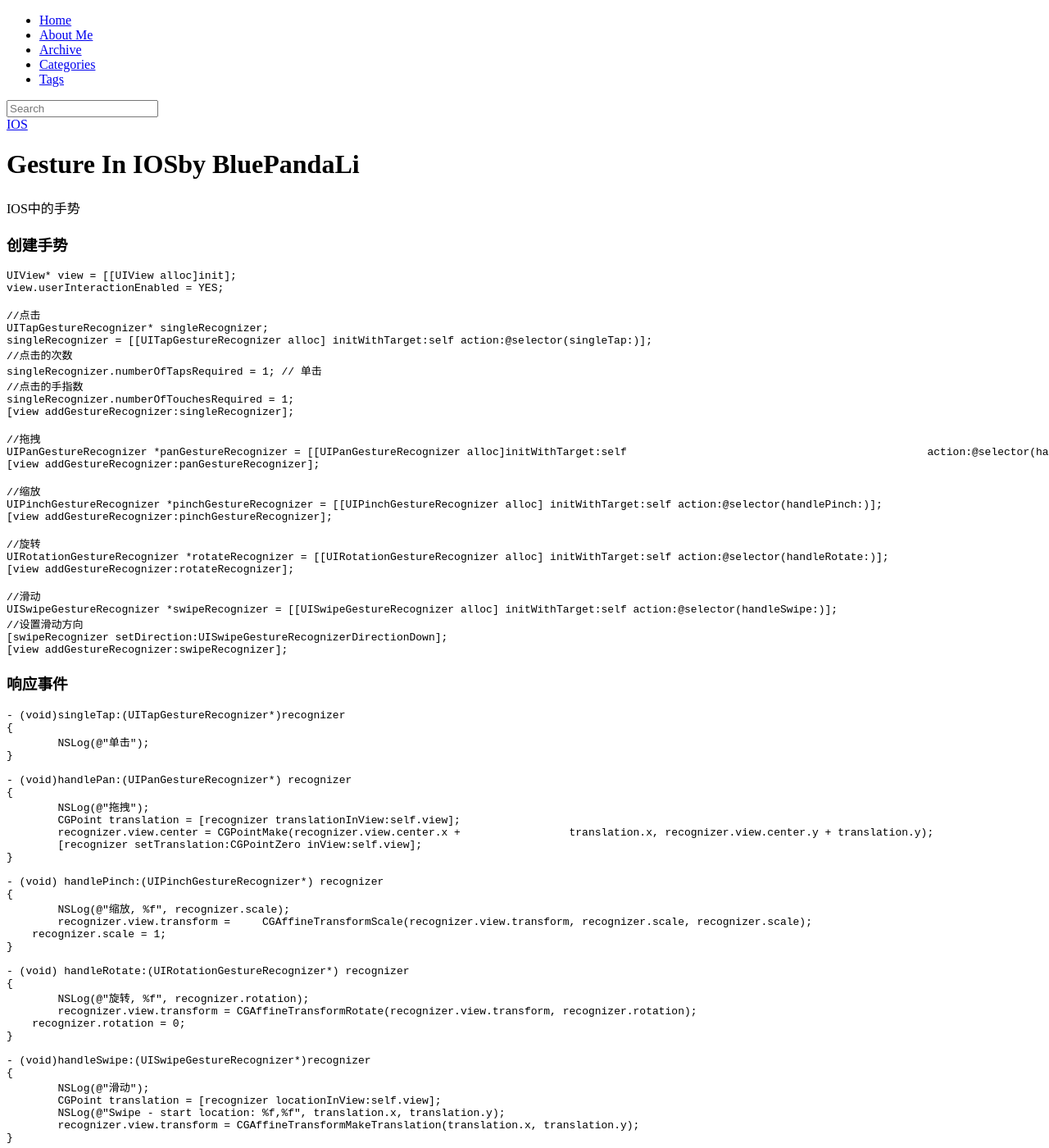
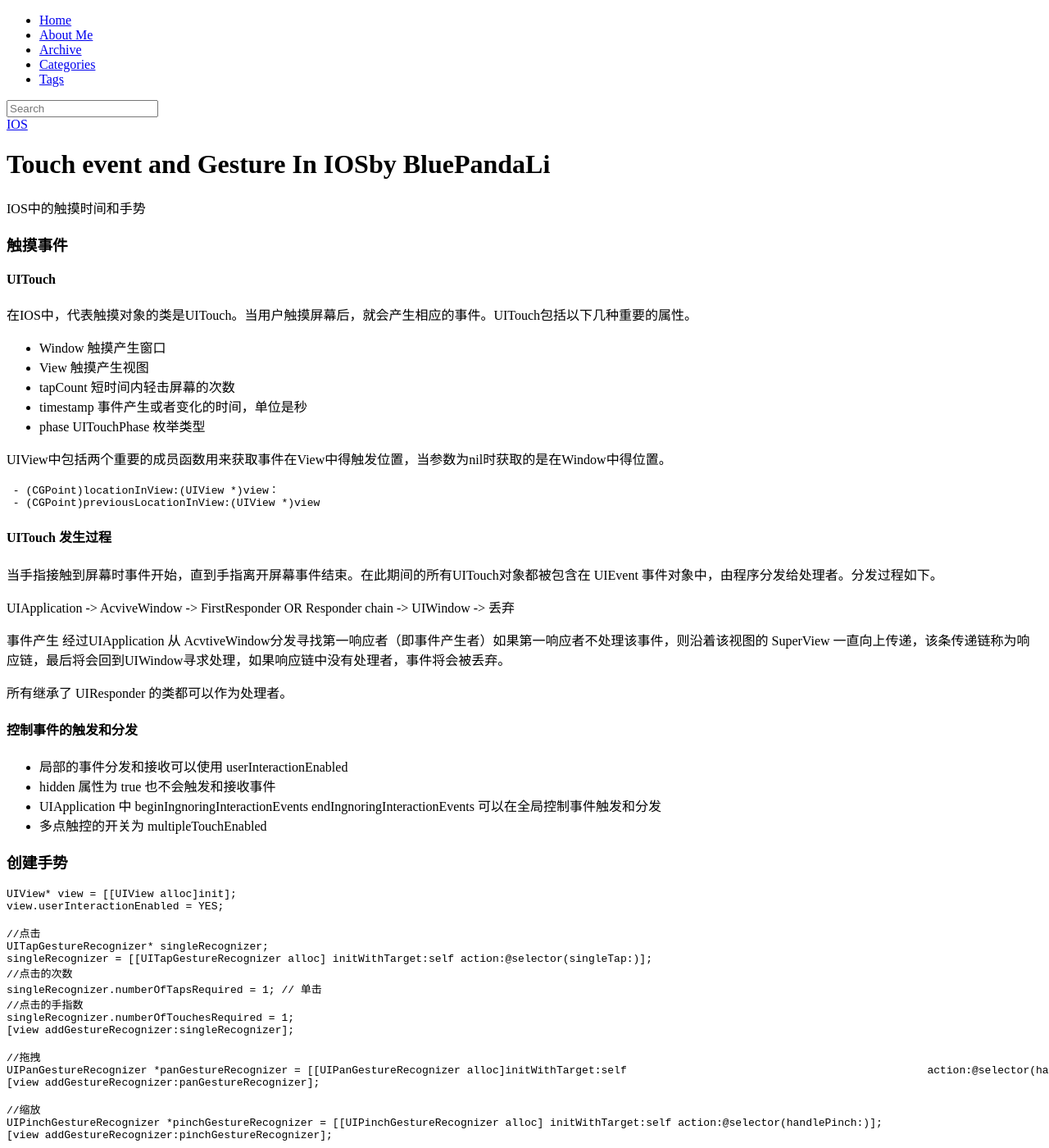
Before and after one commit to BluePandaLi/bluepandali.github.com, a Jekyll site: the page built from _posts/2015-1-27-UIGestureRecognizer.md, in a window 1280 px wide and 1400 px high. Shown: the whole window at 82% size. Built offline with Jekyll 4.4.1, drawn with Linux system fonts in a browser that asks for light colours; nearby versions of some CDN libraries; library files that are not in the unit come from our copies; comment, search, counter and statistics services are not loaded.

Commit message:
Add touch event in 2015-1-27-UIGestureRecognizer.md

```diff
--- a/_posts/2015-1-27-UIGestureRecognizer.md
+++ b/_posts/2015-1-27-UIGestureRecognizer.md
@@ -1,14 +1,48 @@
 ---
 layout: post
 category: IOS
-title: Gesture In IOS
+title: Touch event and Gesture In IOS
 tagline: by BluePandaLi
-tags: [手势,Gesture]
+tags: [Touch,Gesture]
 ---
 
-IOS中的手势
+IOS中的触摸时间和手势
 
 <!--more-->
+
+###触摸事件
+####UITouch
+
+在IOS中，代表触摸对象的类是UITouch。当用户触摸屏幕后，就会产生相应的事件。UITouch包括以下几种重要的属性。
+
+*	Window		触摸产生窗口
+*	View		触摸产生视图
+*	tapCount	短时间内轻击屏幕的次数
+*	timestamp 	事件产生或者变化的时间，单位是秒
+*	phase UITouchPhase 枚举类型
+
+UIView中包括两个重要的成员函数用来获取事件在View中得触发位置，当参数为nil时获取的是在Window中得位置。
+
+	 - (CGPoint)locationInView:(UIView *)view：
+	 - (CGPoint)previousLocationInView:(UIView *)view
+
+####UITouch 发生过程
+
+当手指接触到屏幕时事件开始，直到手指离开屏幕事件结束。在此期间的所有UITouch对象都被包含在 UIEvent 事件对象中，由程序分发给处理者。分发过程如下。
+
+ UIApplication -> AcviveWindow -> FirstResponder OR Responder chain -> UIWindow -> 丢弃
+
+事件产生 经过UIApplication 从 AcvtiveWindow分发寻找第一响应者（即事件产生者）如果第一响应者不处理该事件，则沿着该视图的 SuperView 一直向上传递，该条传递链称为响应链，最后将会回到UIWindow寻求处理，如果响应链中没有处理者，事件将会被丢弃。
+
+所有继承了 UIResponder 的类都可以作为处理者。
+
+####控制事件的触发和分发
+
+*	局部的事件分发和接收可以使用 userInteractionEnabled
+*	hidden 属性为 true 也不会触发和接收事件
+*	UIApplication 中 beginIngnoringInteractionEvents endIngnoringInteractionEvents 可以在全局控制事件触发和分发
+*	多点触控的开关为 multipleTouchEnabled
+
 
 ###创建手势
 
```
Also changed, not shown: _posts/2014-12-3-IOS-Animation.md (+13 -3 lines).
